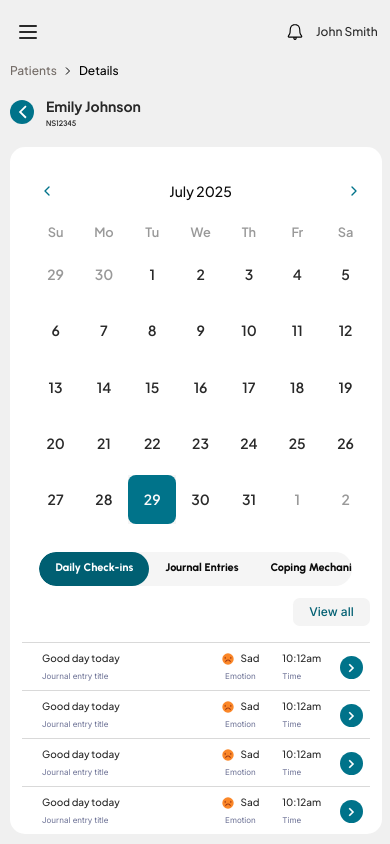
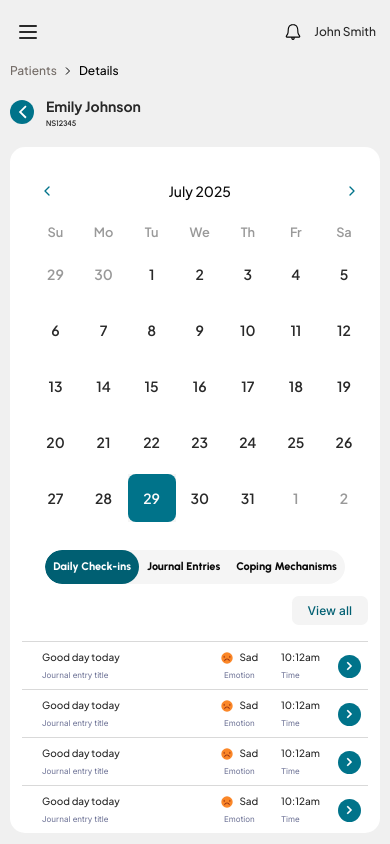
Before and after one commit to Ooozari/TheraMynd, a Next.js app: page /dashboard/providers/patient/1 in a window 390 px wide. Built offline with nearby package versions, Linux system fonts and the light colour scheme.

Commit message:
fixed the tabs issue

```diff
--- a/src/components/ui/userinfotabs.jsx
+++ b/src/components/ui/userinfotabs.jsx
@@ -33,7 +33,7 @@ export function TabsTrigger({ className, ...props }) {
     <TabsPrimitive.Trigger
       data-slot="tabs-trigger"
      className={cn(
-  "inline-flex h-full items-center rounded-[1480.1px] justify-center px-4 font-[800] font-urbanist transition " +
+  "inline-flex h-full items-center rounded-[1480.1px] justify-center px-2 md:px-4 font-[800] font-urbanist transition " +
   "data-[state=active]:bg-[#005F72] data-[state=active]:text-White text-[#3F3C36]" +
   "hover:bg-[#1E365C1A] hover:text-[#005F72] " +
   "disabled:pointer-events-none cursor-pointer disabled:opacity-50 ",
--- a/src/views/Patient.jsx
+++ b/src/views/Patient.jsx
@@ -92,10 +92,10 @@ export default function Patient({ id }) {
                         <Userinfotabs defaultValue="daily" onValueChange={(value) => setTab(value)}>
                             {/* Tab Buttons */}
                             <div className="flex flex-col md:flex-row md:justify-between items-start w-full gap-[12px] md:gap-0 md:items-center px-0 pt-0 md:px-[26px] md:pt-[14px] lg:px-[28px] lg:pt-[16px] xl:px-[30px] xl:pt-[18px] 2xl:px-[32px] 2xl:pt-[20px] overflow-x-hidden">
-                                <div className="flex justify-center md:justify-start overflow-x-auto">
+                                <div className="flex justify-center md:justify-start overflow-x-auto w-full scrollbar-thin">
                                     <TabsList
                                         className="
-                                    w-[90%] md:w-fit
+                                    w-max md:w-fit
                                     flex
                                     overflow-x-auto
                                     overflow-y-hidden
```
